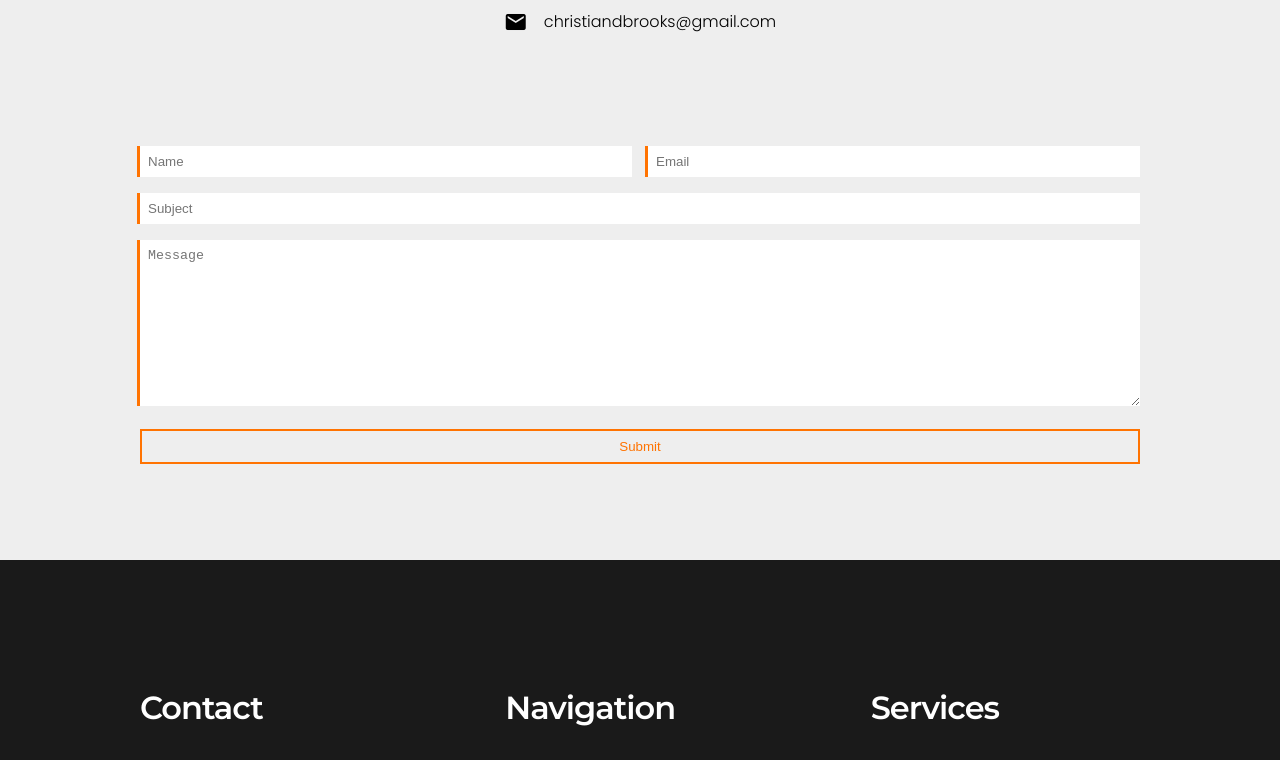
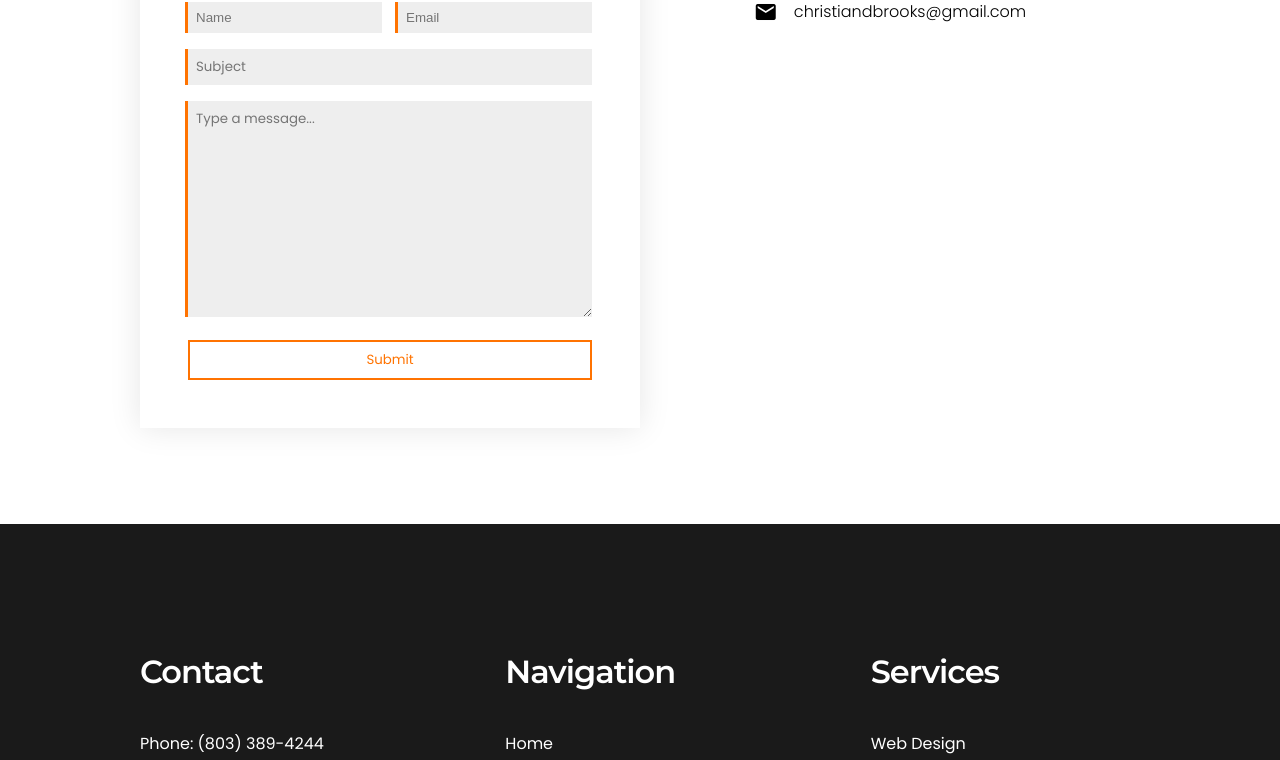
Before and after one commit to ChristianDBrooks/kingdom-building-concrete, a website: page public/html/contact.html in a window 1280 px wide. Shown: the part 525-1285 px from the top of the page. Drawn offline with Linux system fonts and the light colour scheme.

Commit message:
Fixes and contact page form testing

```diff
--- a/public/css/pages/contact.css
+++ b/public/css/pages/contact.css
@@ -5,10 +5,47 @@
 @import url('../components/button.css');
 
 .phone {
-  font-size: 36px !important;
+  font-size: 24px !important;
+}
+
+.contact-detail {
+  display: flex;
+  flex-direction: row;
+  justify-content: flex-start;
+  align-items: center;
+}
+
+#contact-info {
+  grid-area: contact;
+}
+
+.contact-grid {
+  display: grid;
+  grid-template-columns: 1fr;
+  grid-template-areas:
+    "contact"
+    ".";
+}
+
+@media only screen and (min-width: 768px) {
+  .contact-grid {
+    grid-template-columns: 1fr 1fr;
+    grid-template-areas:
+    ". contact";
+  }
+}
+
+#form-card {
+  box-shadow: 0px 0px 30px 0px rgba(0,0,0, 10%);
+  padding: 48px;
+}
+
+form > * {
+  font-family: "Poppins", sans-serif;
 }
 
 input:not([type='submit']), textarea {
+  background-color: var(--light-color);
   width: 100%;
   box-shadow: -3px 0px var(--accent-color);
   padding: 8px;
--- a/public/css/pages/home.css
+++ b/public/css/pages/home.css
@@ -52,12 +52,6 @@
 .action-button {
   position: relative;
   margin-top: 64px;
-}
-
-#divider {
-  /* Fix a bleeding white line coming between the seems of this element and hero bg */
-  position: relative;
-  top: -1px;
 }
 
 .services {
--- a/public/html/contact.html
+++ b/public/html/contact.html
@@ -50,23 +50,31 @@
     <h1 class="text-center">Contact</h1>
   </section>
 
-  <section class="gutter padding-t padding-b bg-light">
-    <div class="d-flex-center d-flex-row">
-      <span class='phone material-icons nudge-right'>call</span><h3 class="text-center margin-0">803-389-4244</h3>
+  <section class="gutter padding-t padding-b">
+    <div class="contact-grid">
+
+      <div id="contact-info" class="mx-auto">
+        <div class="contact-detail">
+          <span class='phone material-icons nudge-right'>call</span><h4 class="text-center margin-0">803-389-4244</h4>
         </div>
-    <div class="d-flex-center d-flex-row padding-b">
+        <div class="contact-detail padding-b">
           <span class='email material-icons nudge-right'>email</span><p class="text-center">christiandbrooks@gmail.com</p>
         </div>
+      </div>
 
-    <form data-netlify="true" method="POST" id="contact">
+      <div id="form-card">
+        <form data-netlify="true" method="POST" name='contact'>
           <div class="d-flex-row w-100">
             <input class="w-50 nudge-right" type="text" name="name" placeholder="Name" required>
-        <input class="w-50" type="text" name="email" placeholder="Email" required>
+            <input class="w-50" type="email" name="email" placeholder="Email" required>
           </div>
           <input class="nudge-up" type="text" name="subject" placeholder="Subject" required>
-      <textarea class="nudge-up" type="textarea" name="message" form="contact" rows="10" placeholder="Message" required></textarea>
+          <textarea class="nudge-up" type="textarea" name="message" rows="10" placeholder="Type a message..." required></textarea>
           <input class="nudge-up" type="submit" name="submit">
         </form>
+      </div>
+
+    </div>
 
   </section>
 
```
Lines whose indentation alone changed are shown as unchanged.
